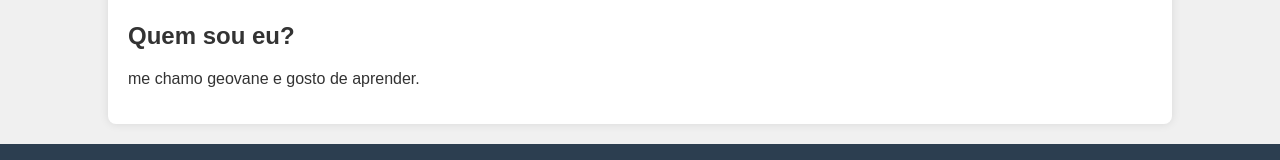
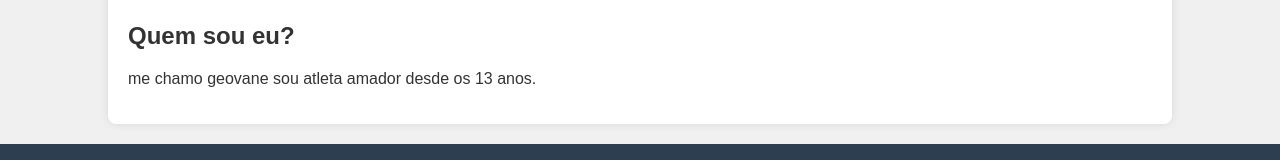
Before and after one commit to geovane7777/aventurageo, a plain HTML site: page sobre.html in a window 1280 px wide. Shown: the part 166-326 px from the top of the page. Drawn offline with Linux system fonts and the light colour scheme.

Commit message:
Update sobre.html

```diff
--- a/sobre.html
+++ b/sobre.html
@@ -17,7 +17,7 @@
 
   <main>
     <h2>Quem sou eu?</h2>
-    <p>me chamo geovane e gosto de aprender.</p>
+    <p>me chamo geovane sou atleta amador desde os 13 anos.</p>
   </main>
 
   <footer>
```
